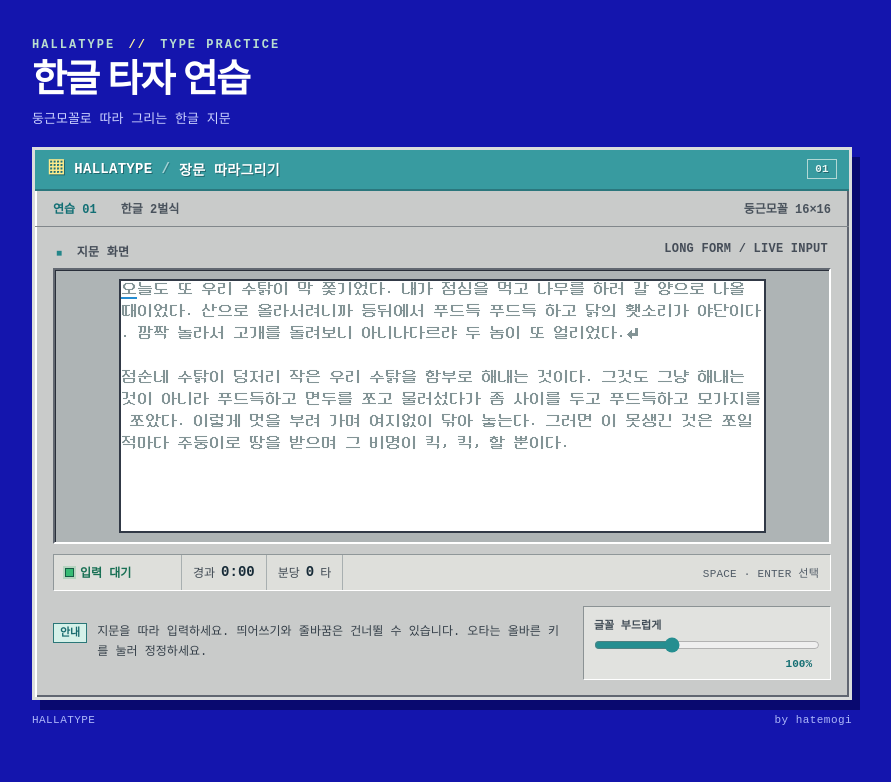
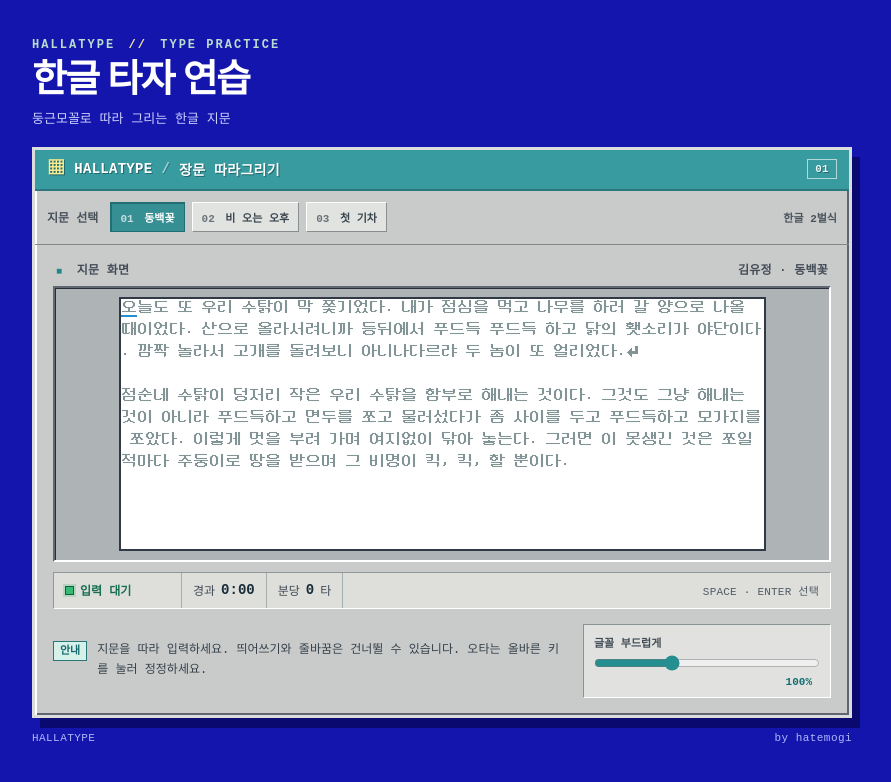
Before and after one commit to hatemogi/hallatype, a Vue app: page /practice in a window 1280 px wide. Shown: the top 782 px of the page, without its empty margins (198-1089 px from the left). Built offline with nearby package versions, Linux system fonts and the light colour scheme.

Commit message:
장문 연습 지문 두 편 추가 및 선택 기능 구현

```diff
--- /dev/null
+++ b/src/practice-passages.ts
@@ -0,0 +1,31 @@
+/** 장문 따라그리기에서 고를 수 있는 지문. */
+export const 연습지문들 = [
+  {
+    제목: '동백꽃',
+    출처: '김유정 · 동백꽃',
+    본문: '오늘도 또 우리 수탉이 막 쫓기었다. 내가 점심을 먹고 나무를 하러 갈 양으로 나올 때이었다. '
+      + '산으로 올라서려니까 등뒤에서 푸드득 푸드득 하고 닭의 횃소리가 야단이다. 깜짝 놀라서 '
+      + '고개를 돌려보니 아니나다르랴 두 놈이 또 얼리었다.\n'
+      + '점순네 수탉이 덩저리 작은 우리 수탉을 함부로 '
+      + '해내는 것이다. 그것도 그냥 해내는 것이 아니라 푸드득하고 면두를 쪼고 물러섰다가 좀 사이를 '
+      + '두고 푸드득하고 모가지를 쪼았다. 이렇게 멋을 부려 가며 여지없이 닦아 놓는다. 그러면 이 못생긴 '
+      + '것은 쪼일 적마다 주둥이로 땅을 받으며 그 비명이 킥, 킥, 할 뿐이다.',
+  },
+  {
+    제목: '비 오는 오후',
+    출처: '창작 지문',
+    본문: '오후부터 비가 내렸다. 창틀에 닿는 빗방울 소리를 듣다가 나는 작은 우산을 들고 밖으로 나섰다. '
+      + '골목의 가게들은 하나둘 불을 켰고, 젖은 길에는 노란 불빛이 길게 번졌다.\n'
+      + '버스 정류장 앞에서 오래된 친구를 만났다. 우리는 급히 어디로 가야 할 일도 없어서, '
+      + '처마 밑에 서서 지난여름 이야기를 나누었다. 비가 그칠 무렵에는 하늘보다 길이 먼저 환해 보였다.',
+  },
+  {
+    제목: '첫 기차',
+    출처: '창작 지문',
+    본문: '첫 기차가 들어오기 전의 역은 조용했다. 매표소의 작은 창에 불이 켜지고, '
+      + '승강장 끝에서 바람이 길게 불어왔다. 나는 가방 끈을 고쳐 쥐고 전광판의 숫자를 다시 확인했다.\n'
+      + '잠시 뒤 철길 저편에 불빛 두 개가 나타났다. 어둠 속에서 천천히 커지는 그 빛을 보자, '
+      + '아직 떠나지도 않았는데 벌써 먼 곳에 온 듯했다. 문이 열리자 따뜻한 공기가 흘러나왔고, '
+      + '나는 빈 자리를 찾아 앉았다.',
+  },
+] as const;
--- a/src/views/Home.vue
+++ b/src/views/Home.vue
@@ -12,18 +12,22 @@
         <strong>HALLATYPE</strong>
         <span class="제목구분">/</span>
         <span>장문 따라그리기</span>
-        <span class="제목번호">01</span>
+        <span class="제목번호">{{String(선택된지문 + 1).padStart(2, '0')}}</span>
       </div>
-      <div class="메뉴줄" aria-label="연습 정보">
-        <span class="메뉴활성">연습 01</span>
-        <span>한글 2벌식</span>
-        <span class="메뉴끝">둥근모꼴 16×16</span>
+      <div class="메뉴줄" role="group" aria-label="연습 지문 선택">
+        <span class="메뉴제목">지문 선택</span>
+        <button v-for="(지문, 번호) in 지문목록" :key="지문.제목" type="button" class="지문버튼"
+          :class="{ 선택됨: 선택된지문 === 번호 }" :aria-pressed="선택된지문 === 번호"
+          @click="지문선택(번호, $event)">
+          <span class="지문번호">{{String(번호 + 1).padStart(2, '0')}}</span> {{지문.제목}}
+        </button>
+        <span class="메뉴끝">한글 2벌식</span>
       </div>
 
       <div class="창내용">
         <div class="화면머리">
           <span><span class="화면머리표식" aria-hidden="true">■</span> 지문 화면</span>
-          <span>LONG FORM / LIVE INPUT</span>
+          <span>{{지문목록[선택된지문].출처}}</span>
         </div>
         <div class="화면테두리">
           <canvas id="캔버스" width="1286" height="500" aria-label="따라 입력할 지문"></canvas>
@@ -74,10 +78,13 @@ import { 끝글자 } from '@/글자';
 import { 지문틀 } from '@/본문';
 import { 따라그리기틀 } from '@/따라그리기';
 import 그림판틀 from '@/그림판';
+import { 연습지문들 } from '@/practice-passages';
 
 export default defineComponent({
   data() {
     return {
+      지문목록: 연습지문들,
+      선택된지문: 0,
       소요초: 0,
       기대타수: 0,
       유효타수: 0,
@@ -90,6 +97,13 @@ export default defineComponent({
     };
   },
   methods: {
+    지문선택(번호: number, event: MouseEvent) {
+        (event.currentTarget as HTMLElement).blur();
+        if (this.선택된지문 === 번호) { return; }
+        this.선택된지문 = 번호;
+        this.reset();
+    },
+
     reset() {
         window.clearInterval(this.인터벌핸들);
         this.그림판?.오타효과중지(false);
@@ -98,18 +112,8 @@ export default defineComponent({
         this.유효타수 = 0;
         this.타속 = 0;
         this.시작시각 = 0;
-        console.log('준비하기 눌림');
         const 지문 = new 지문틀();
-        지문.글쓰기('오늘도 또 우리 수탉이 막 쫓기었다. 내가 점심을 먹고 나무를 하러 갈 양으로 나올 때이었다. ');
-        지문.글쓰기('산으로 올라서려니까 등뒤에서 푸드득 푸드득 하고 닭의 횃소리가 야단이다. 깜짝 놀라서 ');
-        지문.글쓰기('고개를 돌려보니 아니나다르랴 두 놈이 또 얼리었다.\n');
-        지문.글쓰기('점순네 수탉이 덩저리 작은 우리 수탉을 함부로 ');
-        지문.글쓰기('해내는 것이다. 그것도 그냥 해내는 것이 아니라 푸드득하고 면두를 쪼고 물러섰다가 좀 사이를 ');
-        지문.글쓰기('두고 푸드득하고 모가지를 쪼았다. 이렇게 멋을 부려 가며 여지없이 닦아 놓는다. 그러면 이 못생긴 ');
-        지문.글쓰기('것은 쪼일 적마다 주둥이로 땅을 받으며 그 비명이 킥, 킥, 할 뿐이다.'); /* 물론 미처 아물지도 않은 ');
-        지문.글쓰기('면두를 또 쪼이며 붉은 선혈은 뚝뚝 떨어진다. 이걸 가만히 내려다보자니 내 대강이가 터져서 피가 ');
-        지문.글쓰기('흐르는 것같이 두 눈에서 불이 번쩍 난다. 대뜸 지게막대기를 메고 달려들어 점순네 닭을 후려칠까 ');
-        지문.글쓰기('하다가 생각을 고쳐먹고 헛매질로 떼어만 놓았다.');*/
+        지문.글쓰기(this.지문목록[this.선택된지문].본문);
         지문.쓰기(지문.위치, 끝글자);
         const 본문 = new 따라그리기틀(지문);
         const 캔버스 = document.getElementById('캔버스') as HTMLCanvasElement;
@@ -122,6 +126,9 @@ export default defineComponent({
         const self = this;
         let 시작함 = false;
         window.onkeydown = (e: KeyboardEvent) => {
+            if ((e.target as HTMLElement | null)?.closest('button, input, select, textarea, [contenteditable="true"]')) {
+                return;
+            }
             if (e.code.startsWith('Shift') || e.code.startsWith('Control') ||
                 e.code.startsWith('Alt') || e.code.startsWith('Meta') ||
                 e.getModifierState('Control') || e.getModifierState('Alt') || e.getModifierState('Meta') ||
@@ -292,21 +299,57 @@ export default defineComponent({
 .메뉴줄 {
   display: flex;
   align-items: center;
-  gap: 24px;
-  min-height: 35px;
-  padding: 0 18px;
+  gap: 7px;
+  min-height: 43px;
+  padding: 5px 12px;
   border-bottom: 1px solid #81878b;
   color: #49525c;
   font-size: 12px;
   font-weight: 700;
 }
 
-.메뉴활성 {
-  color: #126f74;
+.메뉴제목 {
+  flex: none;
+  margin-right: 5px;
+}
+
+.지문버튼 {
+  padding: 6px 9px;
+  border: 1px solid;
+  border-color: #fff #898f91 #898f91 #fff;
+  background: #e1e3e1;
+  color: #39454d;
+  font: inherit;
+  font-size: 11px;
+  white-space: nowrap;
+  cursor: pointer;
+}
+
+.지문버튼:hover {
+  background: #f0f2ef;
+}
+
+.지문버튼.선택됨 {
+  border-color: #206d72;
+  background: #368f93;
+  box-shadow: inset 1px 1px #256f73;
+  color: #fff;
+}
+
+.지문버튼:focus-visible {
+  outline: 2px solid #1415ad;
+  outline-offset: 2px;
+}
+
+.지문번호 {
+  margin-right: 4px;
+  opacity: .7;
 }
 
 .메뉴끝 {
   margin-left: auto;
+  font-size: 11px;
+  white-space: nowrap;
 }
 
 .창내용 {
@@ -556,7 +599,10 @@ export default defineComponent({
   .연습 { padding: 24px 12px 18px; }
   .프로그램창 { box-shadow: 4px 5px 0 #09096f; }
   .창내용 { padding: 12px; }
-  .메뉴줄 { gap: 12px; padding: 0 11px; font-size: 10px; }
+  .메뉴줄 { gap: 4px; padding: 5px 9px; }
+  .메뉴제목, .메뉴끝 { display: none; }
+  .지문버튼 { flex: 1; padding: 6px 3px; font-size: 10px; }
+  .지문번호 { margin-right: 1px; }
   .화면머리 { font-size: 10px; }
   .상태줄 .상태오른쪽 { display: none; }
   .아래패널 { grid-template-columns: 1fr; gap: 12px; }
```
Also changed, not shown: 7 other files (tests, documents, lock files or other folders).
